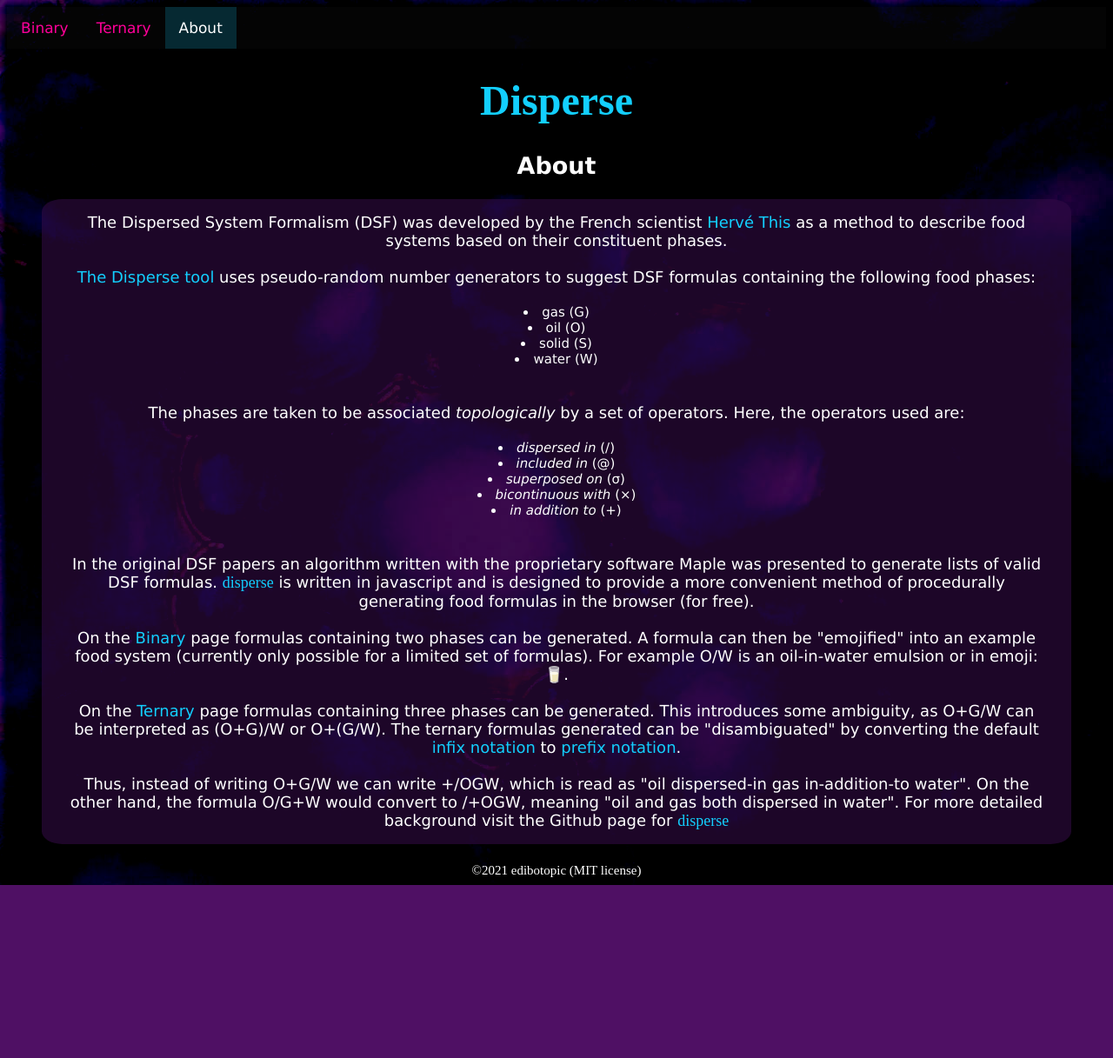
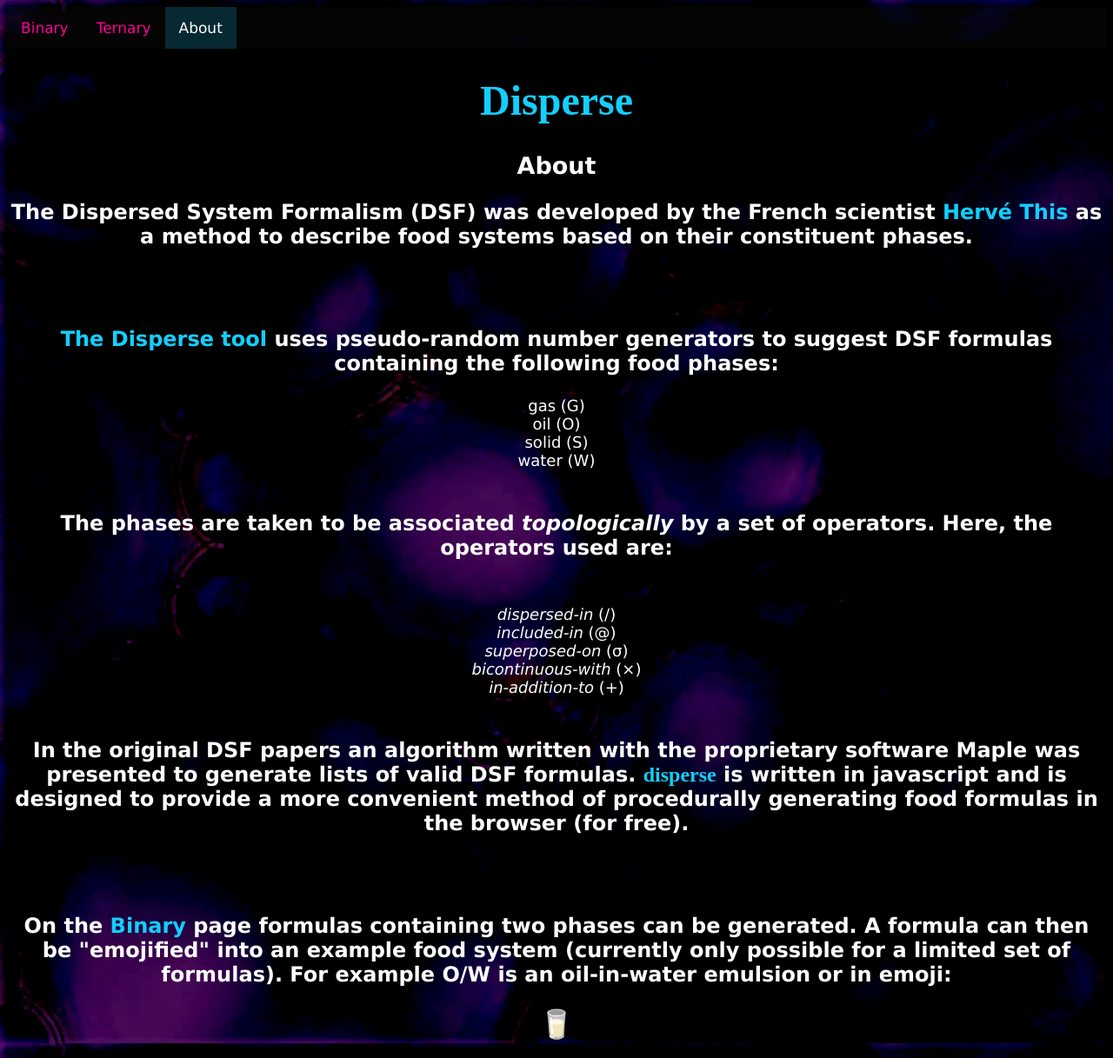
Before and after one commit to edibotopic/disperse, a plain HTML site: page about.html in a window 1280 px wide. Shown: the top 1217 px of the page at 87% size. Before the commit the page ends 1018 px from the top, so only its background shows below. Drawn offline with Linux system fonts and the light colour scheme; a web font is replaced by a local one.

Commit message:
patches of about page and readme

```diff
--- a/about.html
+++ b/about.html
@@ -24,59 +24,60 @@
 
         <h2>About</h2>
 
-        <blockquote>The Dispersed System Formalism (DSF) was developed by the French scientist
+        <p style="color: white;">The Dispersed System Formalism (DSF) was developed by the French scientist
         <a href="https://en.wikipedia.org/wiki/Herv%C3%A9_This">Hervé This</a> as a method to
-        describe food systems based on their constituent phases.
+        describe food systems based on their constituent phases.</p>
 
         <br><br>
 
-        <a href=index.html>The Disperse tool</a> uses
+        <p style="color: white;"><a href=index.html>The Disperse tool</a> uses
         pseudo-random number generators to suggest
         DSF formulas containing the following food phases:
-        <br><br>
-        <small>
+        <ul style="color: white;">
             <li>gas (G)</li>
             <li>oil (O)</li>
             <li>solid (S)</li>
             <li>water (W)</li>
-        </small>
+        </ul>
+        </p>
 
-        <br><br>
-        The phases are taken to be associated <i>topologically</i> by a set of operators.
+        <p style="color: white;">The phases are taken to be associated <i>topologically</i> by a set of operators.
         Here, the operators used are:
         <br><br>
-        <small>
-            <li><i>dispersed in</i> (/)</li>
-            <li><i>included in</i> (@)</li>
-            <li><i>superposed on</i> (σ)</li>
-            <li><i>bicontinuous with</i> (×)</li>
-            <li><i>in addition to</i> (+)</li>
-        </small>
+        <ul style="color: white;">
+            <li><i>dispersed-in</i> (/)</li>
+            <li><i>included-in</i> (@)</li>
+            <li><i>superposed-on</i> (σ)</li>
+            <li><i>bicontinuous-with</i> (×)</li>
+            <li><i>in-addition-to</i> (+)</li>
+        </ul></p>
 
-        <br><br>
+        <p style="color: white;">
         In the original DSF papers an algorithm written with the proprietary software Maple was presented
         to generate lists of valid DSF formulas. <a href="https://github.com/edibotopic/disperse"><span style="font-family: Frijole; color: #13cffe;">disperse</span></a> is written in
         javascript and is designed to provide a more convenient method of procedurally
-        generating food formulas in the browser (for free).
+        generating food formulas in the browser (for free).</p>
 
         <br><br>
+        <p style="color: white;">
         On the <a href="index.html">Binary</a> page formulas containing two phases can be generated. A formula
         can then be "emojified" into an example food system (currently only possible for a limited set of formulas).
-        For example O/W is an oil-in-water emulsion or in emoji: 🥛.
+        For example O/W is an oil-in-water emulsion or in emoji:</p><span style="font-size: xx-large;">🥛</span>
 
         <br><br>
+        <p style="color: white;">
         On the <a href="tern.html">Ternary</a> page formulas containing three phases can be generated. This introduces
         some ambiguity, as O+G/W can be interpreted as (O+G)/W or O+(G/W). The ternary formulas generated can be "disambiguated"
         by converting the default <a href="https://en.wikipedia.org/wiki/Infix_notation#:~:text=Infix%20notation%20is%20the%20notation,plus%20sign%20in%202%20%2B%202.">infix notation</a>
-        to <a href="https://en.wikipedia.org/wiki/Polish_notation">prefix notation</a>.
+        to <a href="https://en.wikipedia.org/wiki/Polish_notation">prefix notation</a>.</p>
 
         <br><br>
-
+        <p style="color: white;">
         Thus, instead of writing O+G/W we can write +/OGW, which is read as "oil dispersed-in gas in-addition-to water".
-        On the other hand, the formula O/G+W would convert to /+OGW, meaning "oil and gas both dispersed in water".
-
+        On the other hand, the formula O/G+W would convert to /+OGW, meaning "oil and gas both dispersed in water".</p>
+        <p style="color: white;">
         For more detailed background visit the Github page for <a href="https://github.com/edibotopic/disperse"><span style="font-family: Frijole; color: #13cffe;">disperse</span></a>
-    </blockquote>
+    </p>
 
     <small style="font-family: Frijole; color: white;">©2021 edibotopic (MIT license) </small>
 
```
Also changed, not shown: notes/dsf_emoji.txt, 1 other file.
